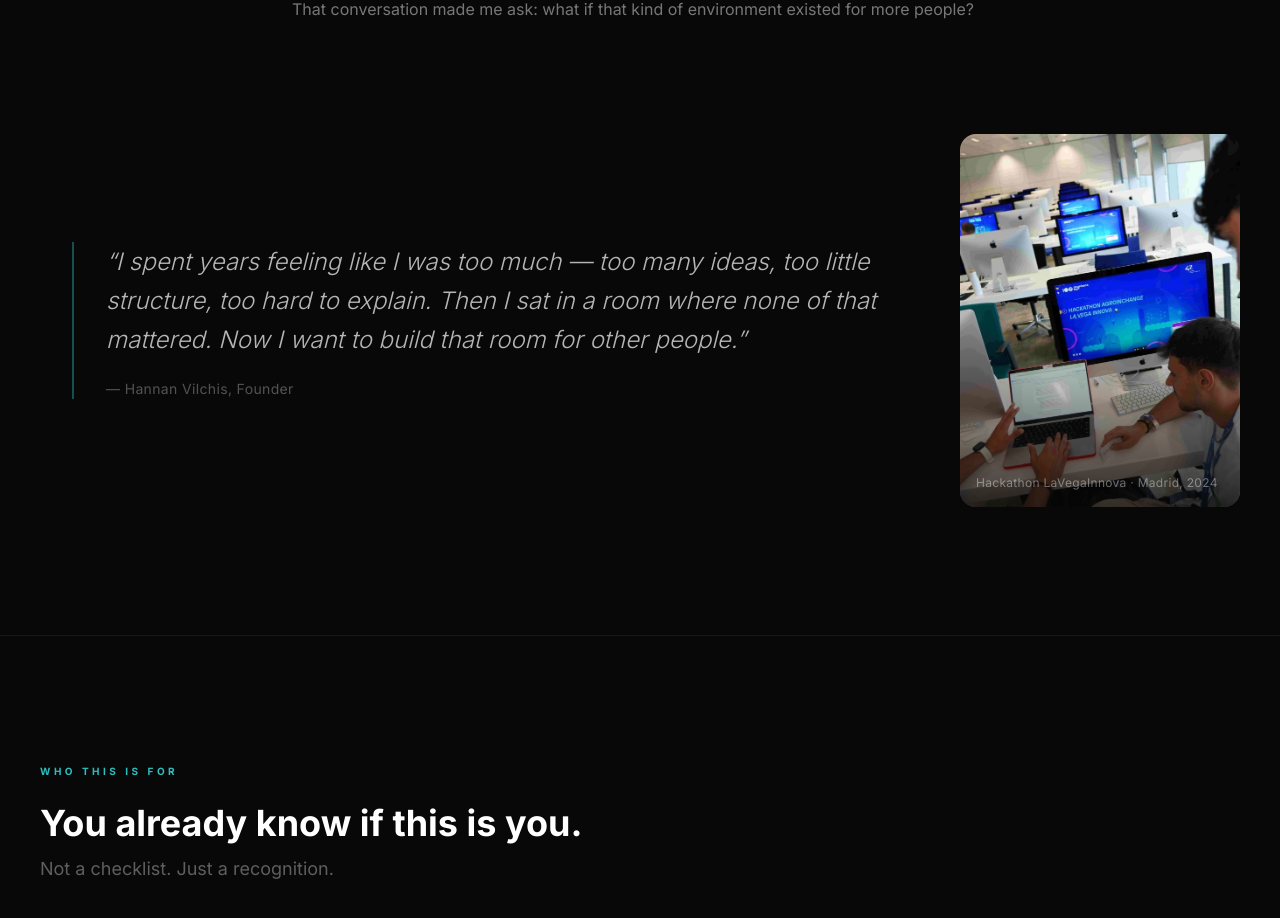
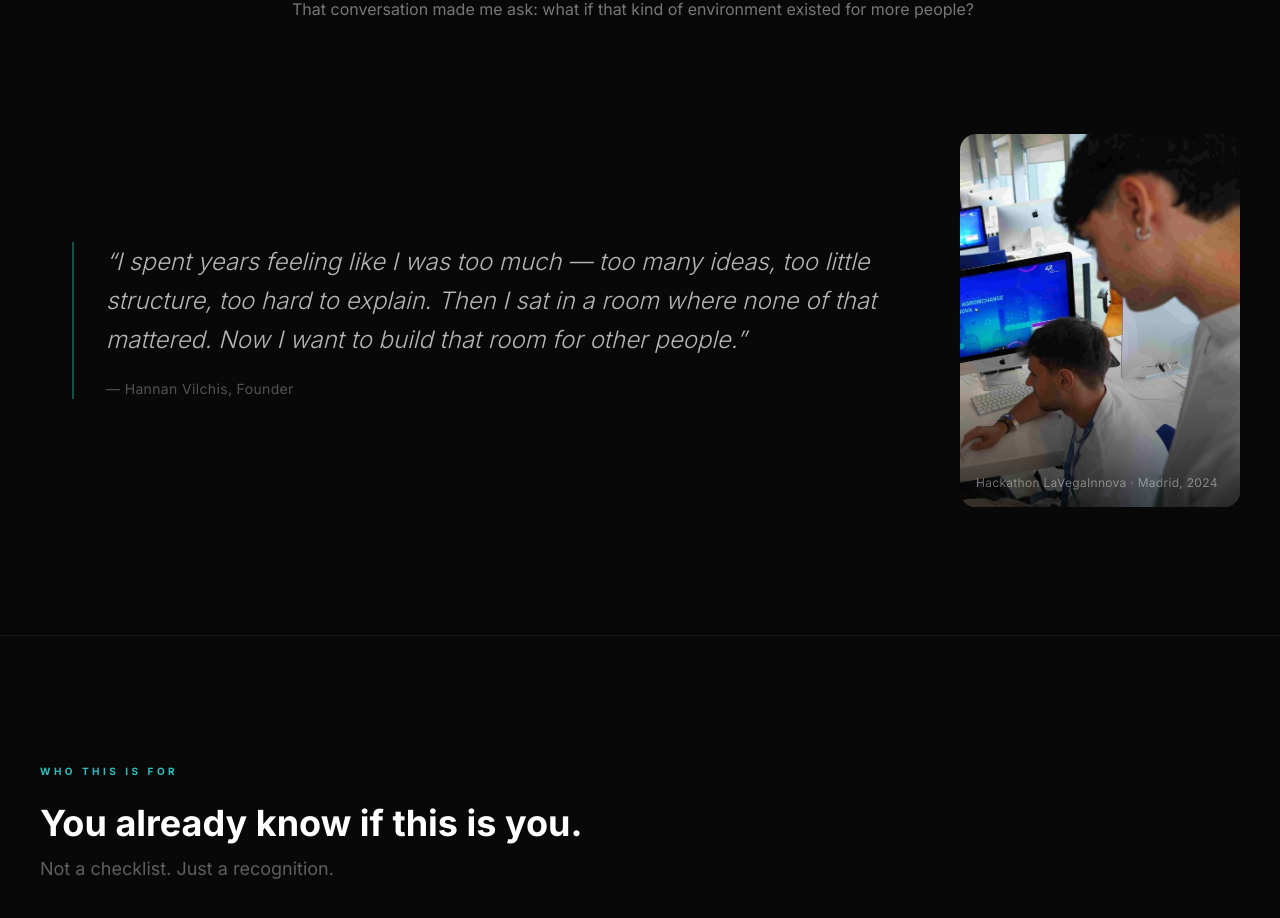
Before and after one commit to hannanvz-bot/ADHD-for-CEOs, a Next.js app: page / in a window 1280 px wide. Shown: the part 3117-4035 px from the top of the page. Built offline with nearby package versions, Linux system fonts and the light colour scheme; no server answers.

Commit message:
fix: anchor founder photo to top-right

```diff
--- a/app/page.tsx
+++ b/app/page.tsx
@@ -233,7 +233,7 @@
                 <img
                   src="/founder.jpg"
                   alt="Hannan Vilchis explaining a concept at a hackathon"
-                  className="w-full h-full object-cover object-[center_70%]"
+                  className="w-full h-full object-cover object-right-top"
                 />
                 <div
                   className="absolute inset-0"
```
